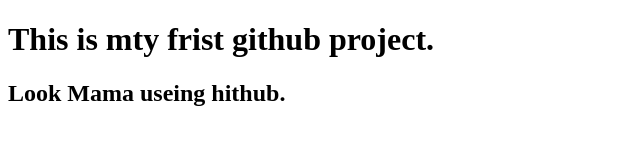
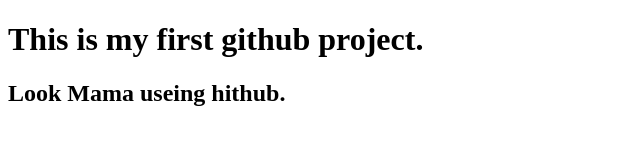
Before and after one commit to Shakibulislam100/my-sceond-website, a plain HTML site: page index.html in a window 1280 px wide. Shown: the whole page, without its empty margins (0-640 px from the left). Drawn offline with Linux system fonts and the light colour scheme.

Commit message:
added header update

```diff
--- a/index.html
+++ b/index.html
@@ -6,7 +6,7 @@
     <title>Document</title>
 </head>
 <body>
-    <h1>This is mty frist github project.</h1>
+    <h1>This is my first github project.</h1>
     <h2>Look Mama useing hithub.</h2>
 </body>
 </html>
```
